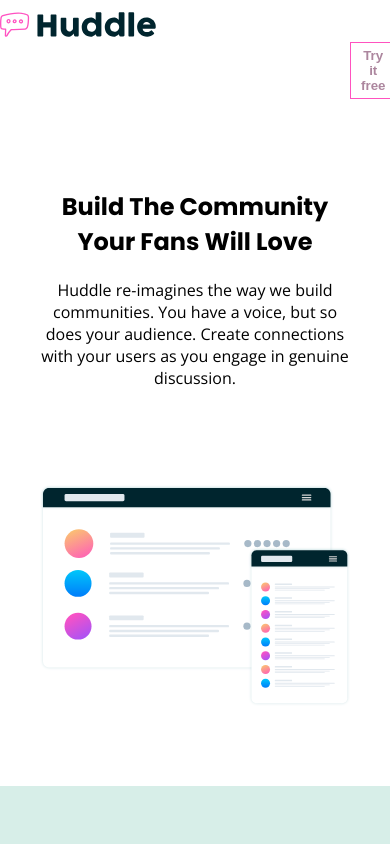
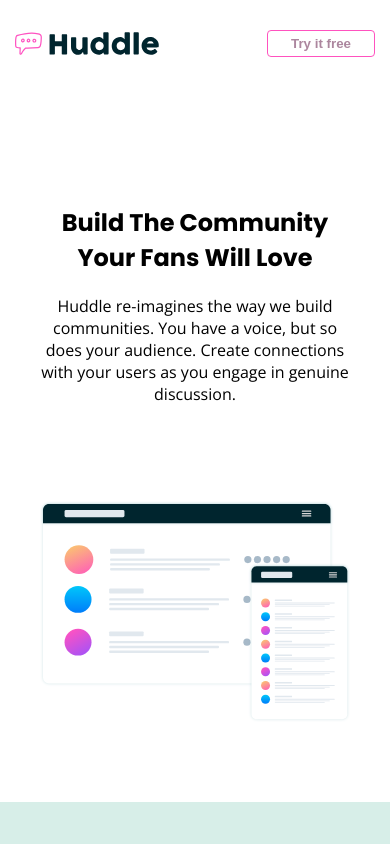
Before and after one commit to bviengineer/frontend-mentor-huddle-collaboration, a plain HTML site: page index.html in a window 390 px wide. Shown: the top 844 px of the page. Drawn offline with nearby package versions, Linux system fonts and the light colour scheme.

Commit message:
Update styling for responsive nav

```diff
--- a/css/style.css
+++ b/css/style.css
@@ -9,20 +9,35 @@ body {
 
 
 /* PAGE HEADER */
+#myTopnav {
+  display: flex;
+  justify-content: space-between;
+  margin-left: 15px;
+  margin-right: 15px;
+}
+
+
 .header-try-it-btn {
   /* https://developer.mozilla.org/en-US/docs/Web/CSS/position */
-  position: absolute;
-  top: 5%;
-  left: 350px;
+  position: relative;
+ /* top: 5%;*/
+  /*left: 100px;*/
   color: hsl(323, 19%, 60%);
   font-weight: bold;
   background-color: transparent;
   border: 1px solid hsl(322, 100%, 66%);
+  border-radius: 4px;
   padding: 5px 10px;
+  margin-top: 18px;
+  width: 30%;
+  height: 30%;
+
 }
 
-header img {
+.logo {
   width: 40%;
+  height: 40%;
+  margin-top: 20px;
 }
 
 
@@ -252,3 +267,11 @@ ul {
     background-color:white;
   }
 }
+
+@media screen and (min-width: 320px) and (max-width: 370px) {
+  .header-try-it-btn {
+    font-size: 10px;
+    width: 36%;
+    line-height: 12px;
+    }
+}
```
